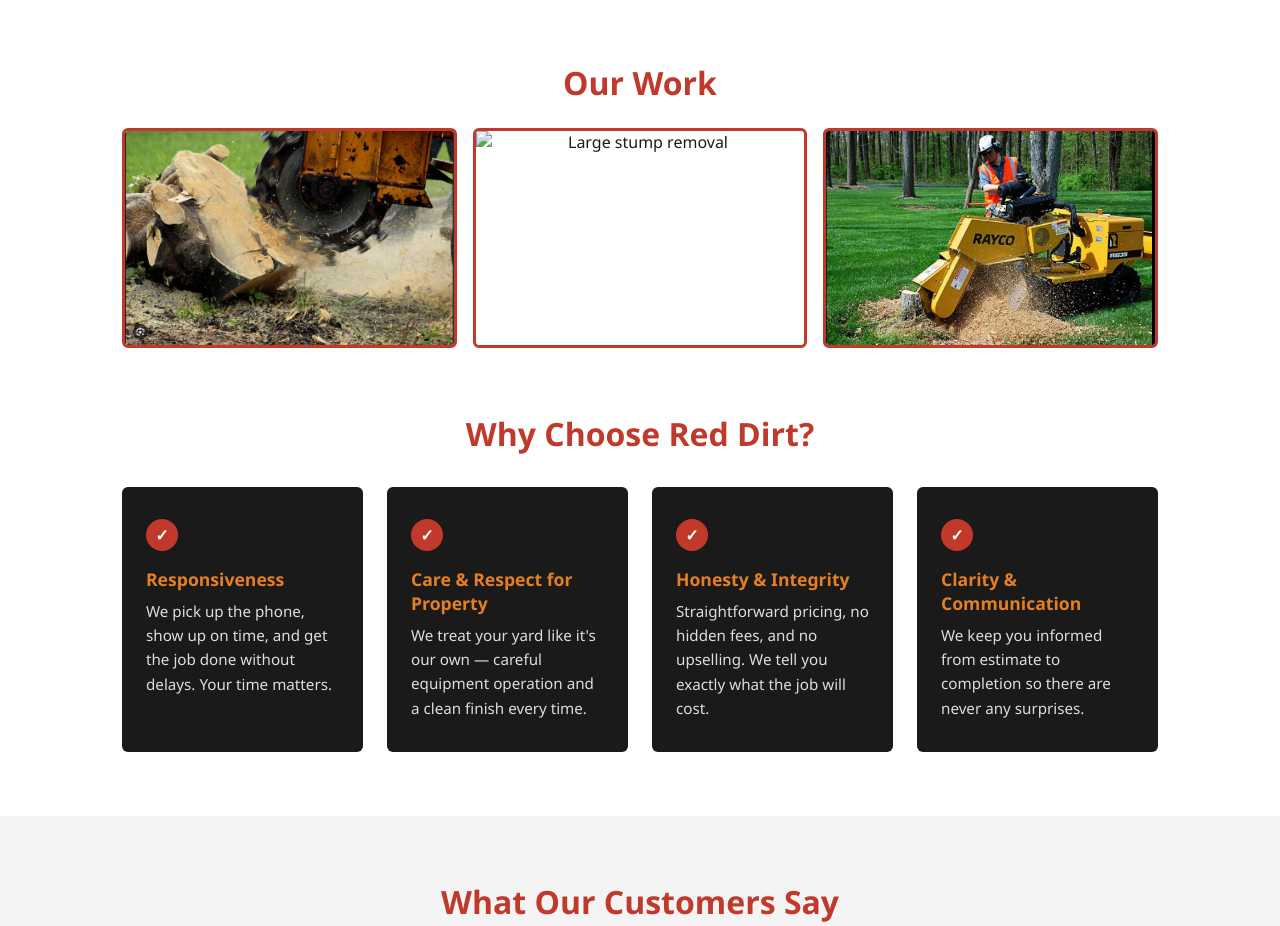
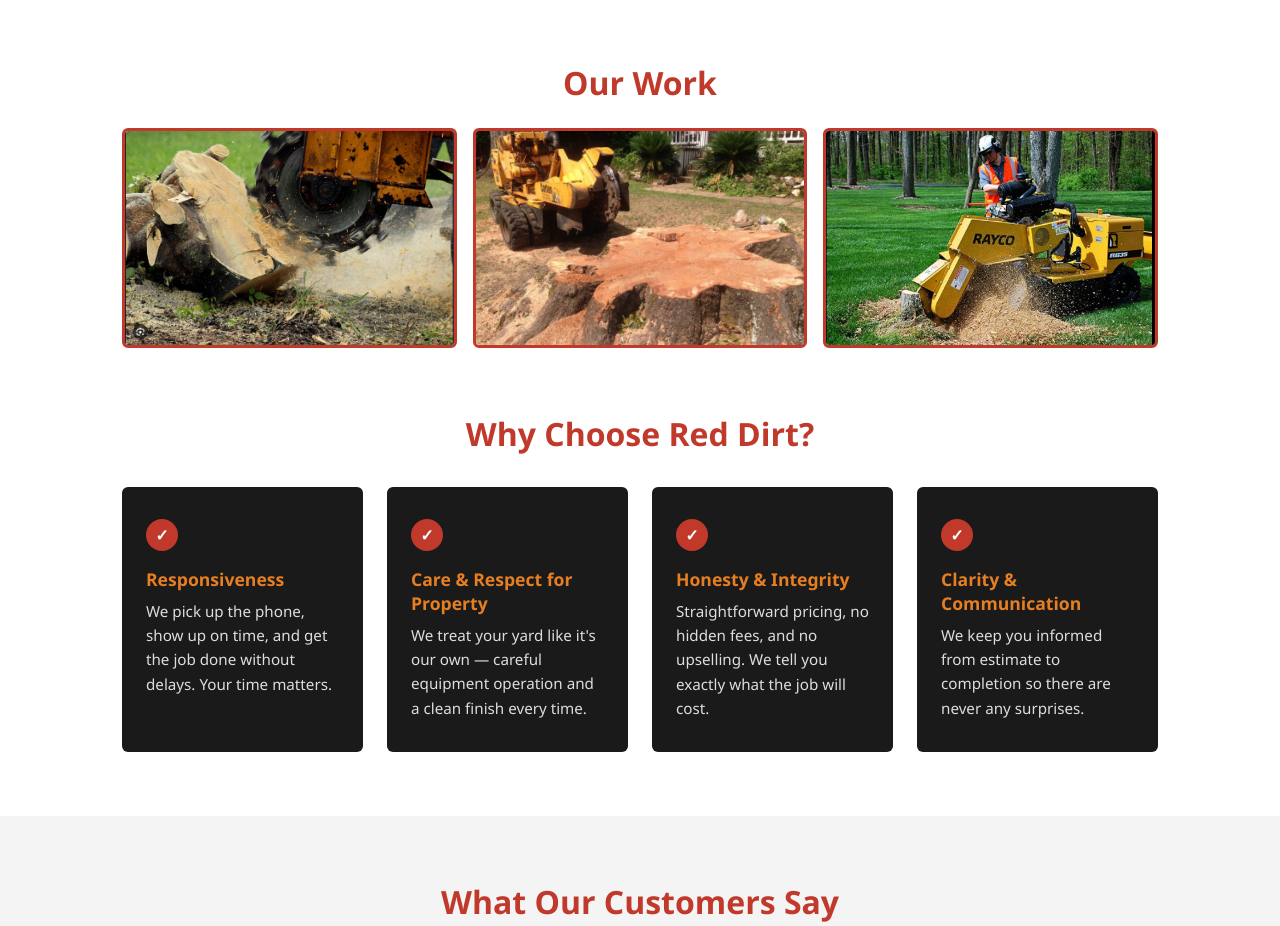
Before and after one commit to Reddirtstumpgrinding/Reddirtstumpgrinding-site, a plain HTML site: page index.html in a window 1280 px wide. Shown: the part 842-1768 px from the top of the page. Drawn offline with Linux system fonts and the light colour scheme.

Commit message:
Update index.html

```diff
--- a/index.html
+++ b/index.html
@@ -57,7 +57,7 @@
             <h2>Our Work</h2>
             <div class="gallery-grid">
                 <img src="/static/images/Screenshot 2026-06-04 125231.png" alt="Stump grinder in action">
-                <img src="/static/images/Screenshot 2026-06-04 125406.png" alt="Large stump removal">
+                <img src="/static/images/Screenshot 2026-06-05 034222.png" alt="Large stump removal">
                 <img src="/static/images/Screenshot 2026-06-04 125434.png" alt="Professional stump grinding">
             </div>
         </section>
```
